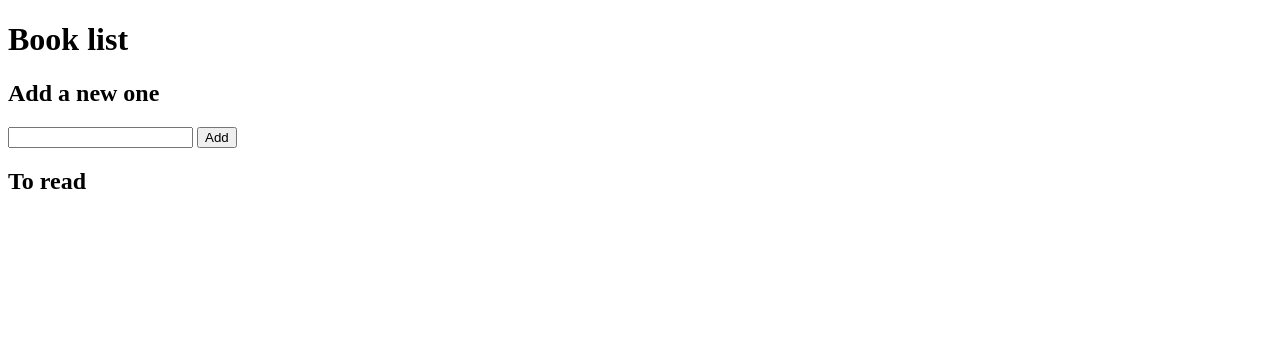
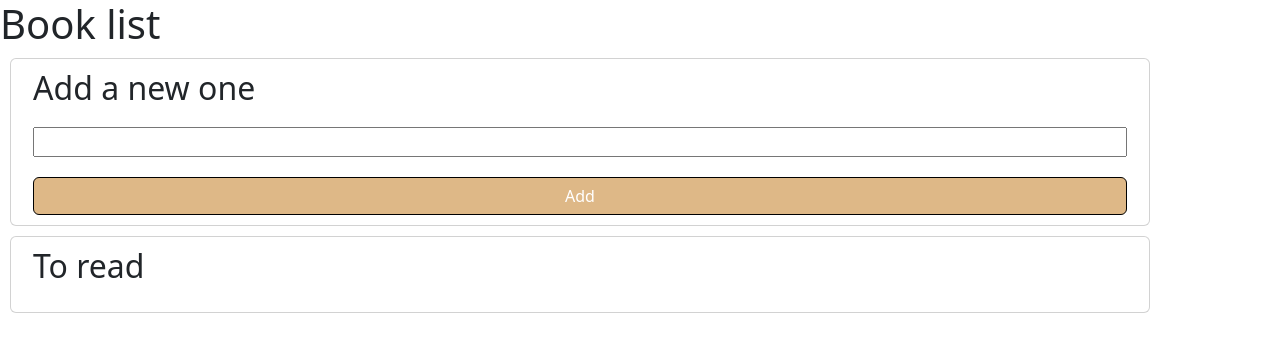
Before and after one commit to Javier7453/Booklist-page, a plain HTML site: page index.html in a window 1280 px wide. Drawn offline with nearby package versions, Linux system fonts and the light colour scheme.

Commit message:
9th commit

```diff
--- a/index.html
+++ b/index.html
@@ -3,16 +3,18 @@
     <head>
         <meta charset="UTF-8">
         <meta name="viewport" content="width=device-width, initial-scale=1">
+        <link href="https://cdn.jsdelivr.net/npm/bootstrap@5.3.3/dist/css/bootstrap.min.css" rel="stylesheet">
+        <link rel="stylesheet" href="styles/styles.css">
         <title>Booklist</title>
     </head>
     <body>
         <h1>Book list</h1>
-        <div id = "input_interface">
+        <div id = "input_interface" class="container card">
             <h2>Add a new one</h2>
             <input type="text" id = "txt_add">
-            <button id = "btn_add">Add</button>
+            <button id = "btn_add" class="btn">Add</button>
         </div>
-        <div id = "for_read_list">
+        <div id = "for_read_list" class="container card">
             <h2>To read</h2>
             <ol id = "book_list">
             </ol>
--- a/js/app.js
+++ b/js/app.js
@@ -26,12 +26,14 @@
         let new_book = document.createElement("li");
         let btn_delete = document.createElement("button");
         new_book.innerText = new_bookList[i];
+        new_book.classList.add("d-flex", "align-items-center");
         btn_delete.innerText = "Delete";
+        btn_delete.classList.add("btn");
 
         btn_delete.addEventListener("click", function(){Delete_book(new_bookList[i]);});
 
         book_list.appendChild(new_book);
-        book_list.appendChild(btn_delete);
+        new_book.appendChild(btn_delete);
     }
 }
 
--- /dev/null
+++ b/styles/styles.css
@@ -0,0 +1,22 @@
+.btn{
+    color: white;
+    border-color: black;
+    background-color: burlywood;
+    margin: 10px;
+}
+
+.card{
+    margin: 10px;
+}
+
+h2{
+    margin: 10px;
+}
+
+#txt_add{
+    margin: 10px;
+}
+
+li{
+    margin: 10px;
+}
```
